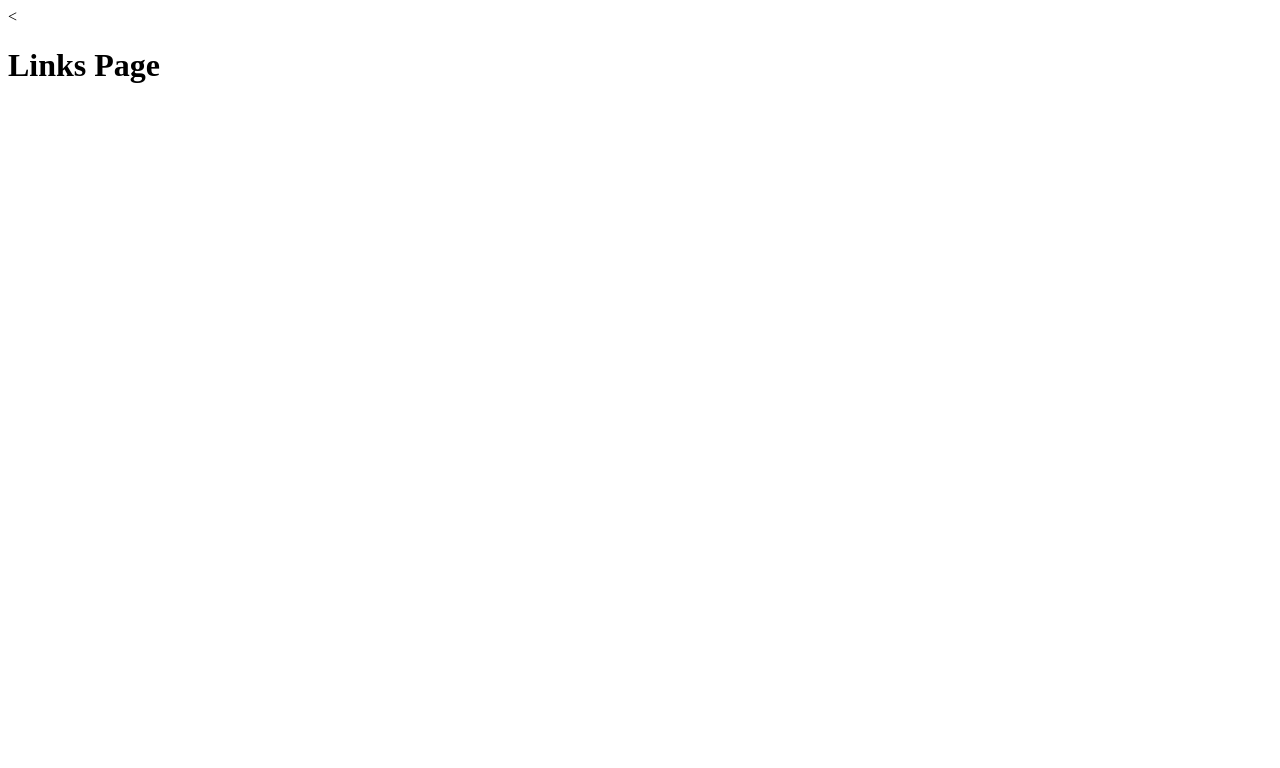
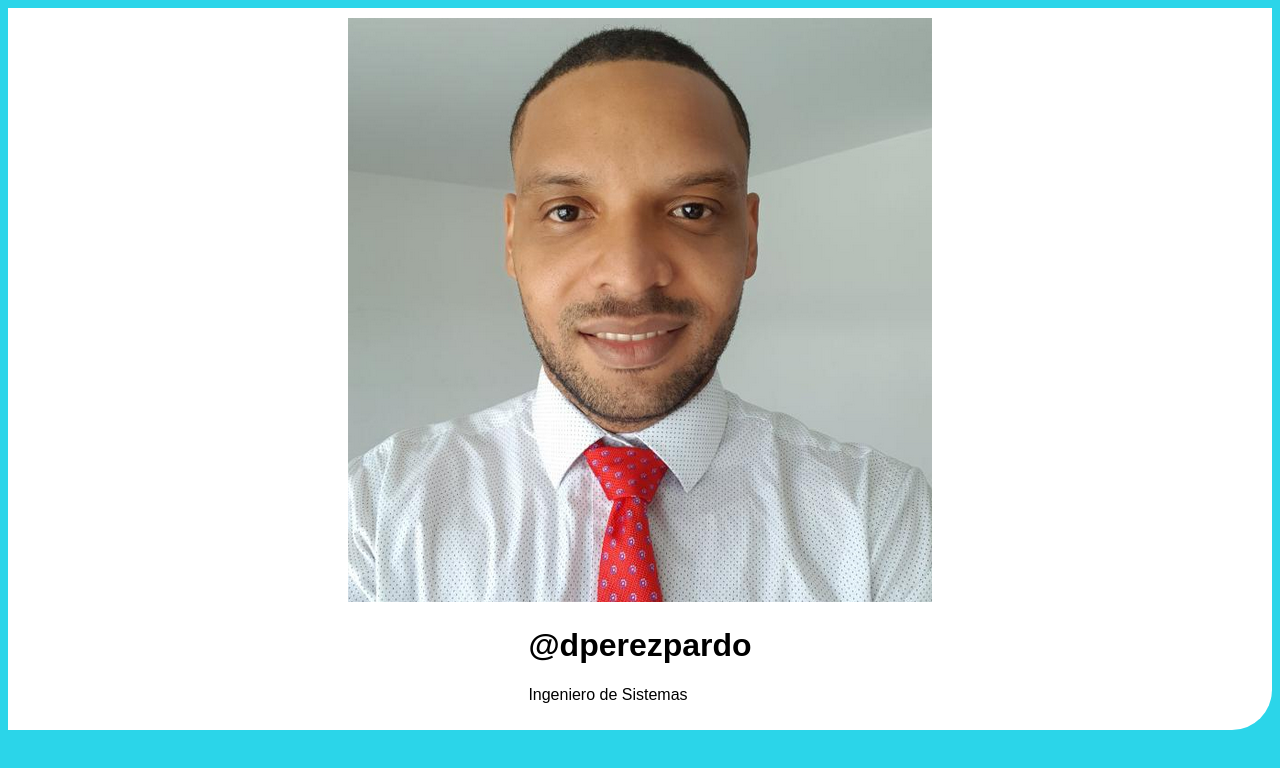
Before and after one commit to dperezpardo/dperezpardo.github.io, a plain HTML site: page index.html in a window 1280 px wide. Drawn offline with Linux system fonts and the light colour scheme.

Commit message:
Se agregar usuario y avatar.

```diff
--- a/index.html
+++ b/index.html
@@ -1,10 +1,20 @@
 <!DOCTYPE html>
+<!-- https://dperezpardo.github.io/ -->
 <html lang="en" dir="ltr">
   <head>
+    <link rel="stylesheet" href="style.css">
     <meta charset="utf-8">
-    <title></title>
+    <title>Links Page</title>
   </head>
   <body>
-    <<h1>Links Page</h1>
+    <div class="con-user">
+      <div class="avatar">
+          <img src="avatar.png" alt="">
+      </div>
+      <div class="title">
+        <h1>@dperezpardo</h1>
+        <p>Ingeniero de Sistemas </p>
+      </div>
+    </div>
   </body>
 </html>
--- /dev/null
+++ b/style.css
@@ -0,0 +1,37 @@
+body{
+  font-family: 'Poppins', sans-serif;
+  background-color: #2bd5e9;
+}
+
+.con-user{
+  padding-top: 10px;
+  width: 100%;
+  position: relative;
+  display: flex;
+  align-items: center;
+  justify-content: center;
+  flex-direction: column;
+  background: #fff;
+  padding-bottom: 10px;
+  border-radius: 0px 0px 40px 0px;
+}
+
+.con.user .title{
+  text-align: center;
+  width: 100%;
+}
+
+.con.user .title h1{
+  font-size: 1.1rem;
+  padding: 0px 0px;
+}
+
+.con.user .title p{
+  font-size: .9rem;
+  opacity: .6;
+  padding: 6px 10px;
+}
+
+.con.user .title p a{
+  color: rgb(var(--text));
+}
```
Also changed, not shown: avatar.png (added).
